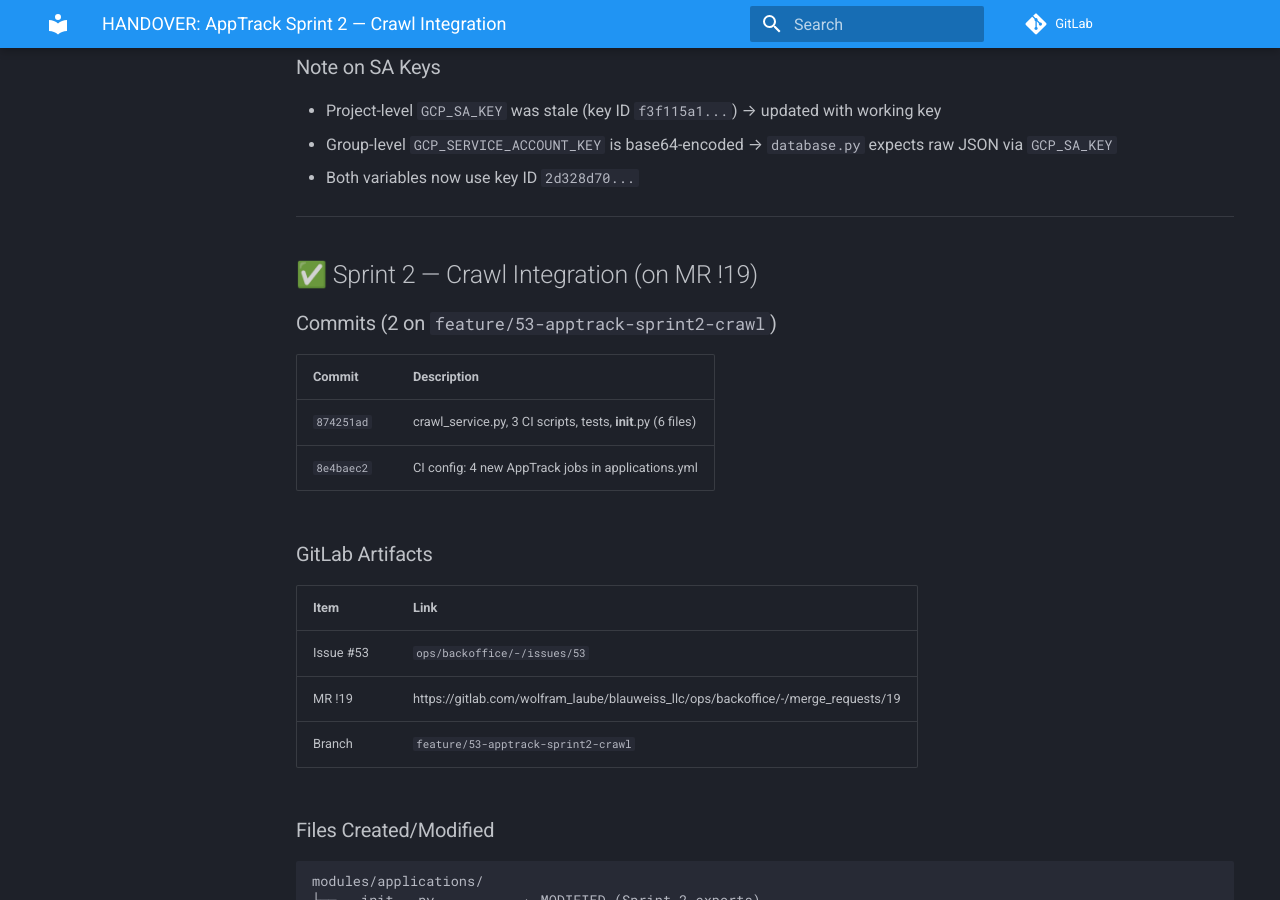
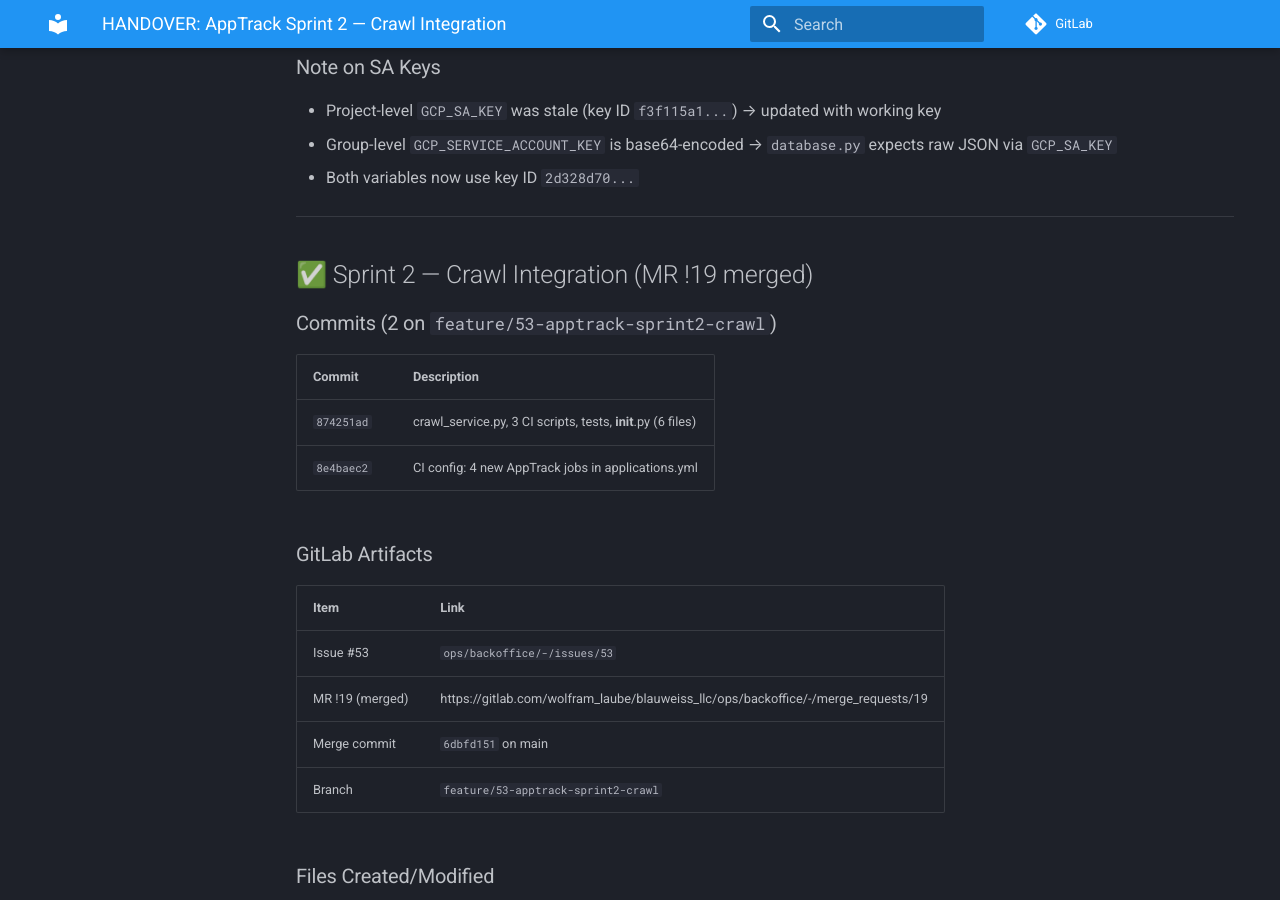
Before and after one commit to wolfram-laube/backoffice, an MkDocs documentation site: the page built from docs/handover/HANDOVER_APPTRACK_SPRINT2_09_02_2026.md, in a window 1280 px wide and 900 px high, scrolled down 844 px. Built offline with MkDocs 1.6.1 and Material for MkDocs 9.7.7, drawn with Linux system fonts in a browser that asks for light colours; comment, search, counter and statistics services are not loaded; some of the changed text lies outside the part shown.

Commit message:
docs: Update Sprint 2 handover — MR !19 merged (6dbfd151)

```diff
--- a/docs/handover/HANDOVER_APPTRACK_SPRINT2_09_02_2026.md
+++ b/docs/handover/HANDOVER_APPTRACK_SPRINT2_09_02_2026.md
@@ -29,7 +29,7 @@
 
 ---
 
-## ✅ Sprint 2 — Crawl Integration (on MR !19)
+## ✅ Sprint 2 — Crawl Integration (MR !19 merged)
 
 ### Commits (2 on `feature/53-apptrack-sprint2-crawl`)
 
@@ -43,7 +43,8 @@
 | Item | Link |
 |------|------|
 | Issue #53 | `ops/backoffice/-/issues/53` |
-| MR !19 | https://gitlab.com/wolfram_laube/blauweiss_llc/ops/backoffice/-/merge_requests/19 |
+| MR !19 (merged) | https://gitlab.com/wolfram_laube/blauweiss_llc/ops/backoffice/-/merge_requests/19 |
+| Merge commit | `6dbfd151` on main |
 | Branch | `feature/53-apptrack-sprint2-crawl` |
 
 ### Files Created/Modified
@@ -122,8 +123,8 @@ All jobs run automatically when `APPLICATIONS_PIPELINE=true` (schedule) or manua
 
 ## 🔲 Next Steps
 
-### To Merge MR !19
-- [ ] Review MR !19 and merge to main
+### MR !19 Merged (2026-02-09)
+- [x] MR !19 merged → `6dbfd151` on main
 - [ ] Trigger `applications:test` + `apptrack:test` on main to verify
 
 ### Sprint 2 Remaining (manual verification)
```
